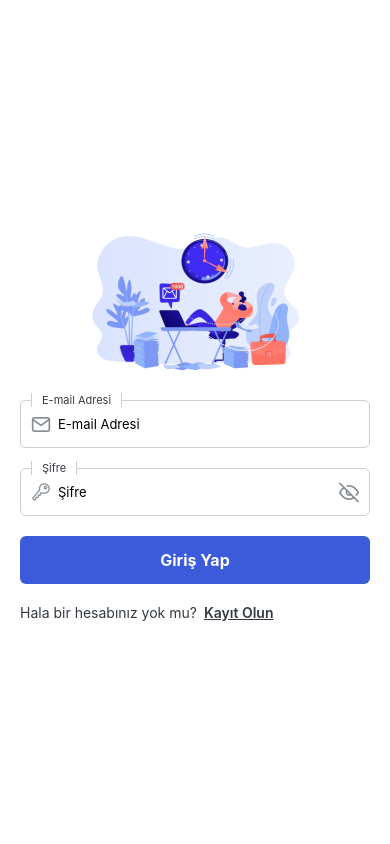
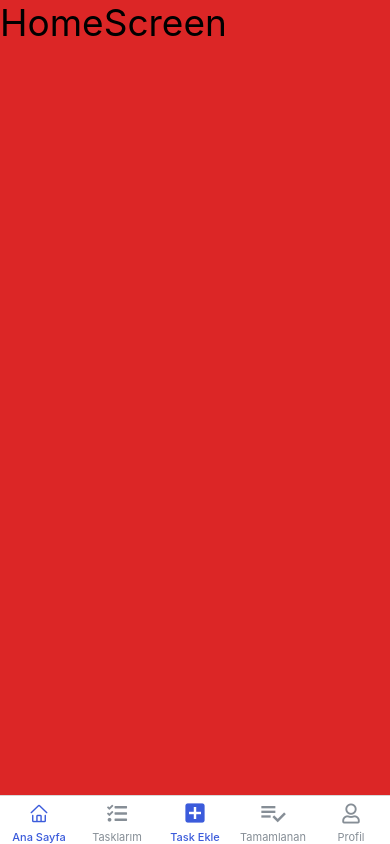
Before and after one commit to emremrt98/My-List-App, a React Native app: screen /Home in a window 390 px wide. Built offline with nearby package versions, Linux system fonts and the light colour scheme.

Commit message:
Complete bottom bar navigation for home screen

```diff
--- a/package.json
+++ b/package.json
@@ -9,6 +9,7 @@
     "web": "expo start --web"
   },
   "dependencies": {
+    "@react-navigation/bottom-tabs": "^6.5.11",
     "@react-navigation/native": "^6.1.9",
     "@react-navigation/stack": "^6.3.20",
     "@reduxjs/toolkit": "^2.0.1",
--- a/src/navigation/UserStack.js
+++ b/src/navigation/UserStack.js
@@ -1,10 +1,101 @@
-import { Text, View } from 'react-native'
 import React from 'react'
+import { createBottomTabNavigator } from '@react-navigation/bottom-tabs';
+import { HomeScreen, Profile, AddTaskScreen, CompletedScreen, TaskScreen } from '../screen';
+import { NavigationContainer } from '@react-navigation/native';
+import { AntDesign, FontAwesome5, Entypo, MaterialIcons } from '@expo/vector-icons';
+import { Text } from 'react-native';
+
+
+const Tab = createBottomTabNavigator();
 
 export default function UserStack() {
     return (
-        <View>
-            <Text>UserStack</Text>
-        </View>
+        <NavigationContainer>
+            <Tab.Navigator screenOptions={{ headerShown: false }}>
+                <Tab.Screen name="Home" component={HomeScreen}
+                    options={{
+                        tabBarLabel: ({ focused }) => (
+                            focused
+                                ?
+                                <Text className='text-[11px] text-main font-medium'>Ana Sayfa</Text>
+                                :
+                                <Text className='text-[11px] text-secondary'>Ana Sayfa</Text>
+                        ),
+                        tabBarIcon: ({ focused }) => (
+                            focused
+                                ?
+                                <AntDesign name="home" size={20} color="#3B5BDB" />
+                                :
+                                <AntDesign name="home" size={20} color="#868E96" />
+                        ),
+                    }}
+
+                />
+
+
+                <Tab.Screen name="Task" component={TaskScreen}
+                    options={{
+                        tabBarLabel: ({ focused }) => (
+                            focused
+                                ?
+                                <Text className='text-[11px] text-main font-medium'>Tasklarım</Text>
+                                :
+                                <Text className='text-[11px] text-secondary'>Tasklarım</Text>
+                        ),
+                        tabBarIcon: ({ focused }) => (
+                            focused
+                                ?
+                                <FontAwesome5 name="tasks" size={20} color="#3B5BDB" />
+                                :
+                                <FontAwesome5 name="tasks" size={20} color="#868E96" />
+                        ),
+                    }}
+
+                />
+                <Tab.Screen name="AddTask" component={AddTaskScreen}
+                    options={{
+                        tabBarLabel: () => (<Text className='text-[11px] text-main font-medium'>Task Ekle</Text>),
+                        tabBarIcon: () => (<Entypo name="squared-plus" size={24} color="#3B5BDB" />),
+                    }}
+                />
+                <Tab.Screen name="Completed" component={CompletedScreen}
+                    options={{
+                        tabBarLabel: ({ focused }) => (
+                            focused
+                                ?
+                                <Text className='text-[11px] text-main font-medium'>Tamamlanan</Text>
+                                :
+                                <Text className='text-[11px] text-secondary'>Tamamlanan</Text>
+                        ),
+                        tabBarIcon: ({ focused }) => (
+                            focused
+                                ?
+                                <MaterialIcons name="playlist-add-check" size={28} color="#3B5BDB" />
+                                :
+                                <MaterialIcons name="playlist-add-check" size={28} color="#868E96" />
+                        ),
+                    }}
+
+                />
+                <Tab.Screen name="Profile" component={Profile}
+                    options={{
+                        tabBarLabel: ({ focused }) => (
+                            focused
+                                ?
+                                <Text className='text-[11px] text-main font-medium'>Profil</Text>
+                                :
+                                <Text className='text-[11px] text-secondary'>Profil</Text>
+                        ),
+                        tabBarIcon: ({ focused }) => (
+                            focused
+                                ?
+                                <FontAwesome5 name="user" size={20} color="#3B5BDB" />
+                                :
+                                <FontAwesome5 name="user" size={20} color="#868E96" />
+                        ),
+                    }}
+                />
+            </Tab.Navigator>
+        </NavigationContainer>
     )
 }
--- a/src/navigation/index.jsx
+++ b/src/navigation/index.jsx
@@ -8,7 +8,7 @@ import { useSelector } from 'react-redux'
 
 export default function NavigationStack() {
     const { loader } = useSelector((state) => state.general);
-    const isLogin = false;
+    const isLogin = true;
 
     return (
         <>
--- /dev/null
+++ b/src/screen/AddTaskScreen.jsx
@@ -0,0 +1,10 @@
+import { Text, View } from 'react-native'
+import React from 'react'
+
+export default function AddTaskScreen() {
+    return (
+        <View>
+            <Text>AddTaskScreen</Text>
+        </View>
+    )
+}
--- /dev/null
+++ b/src/screen/CompletedScreen.jsx
@@ -0,0 +1,10 @@
+import { Text, View } from 'react-native'
+import React from 'react'
+
+export default function CompletedScreen() {
+    return (
+        <View>
+            <Text>CompletedScreen</Text>
+        </View>
+    )
+}
--- a/src/screen/HomeScreen.jsx
+++ b/src/screen/HomeScreen.jsx
@@ -3,7 +3,7 @@ import React from 'react'
 
 export default function HomeScreen() {
     return (
-        <View className="bg-red-600 flex-1 py-20">
+        <View className="bg-red-600 flex-1">
             <Text className="text-[37px]">HomeScreen</Text>
         </View>
     )
--- /dev/null
+++ b/src/screen/Profile.jsx
@@ -0,0 +1,10 @@
+import { Text, View } from 'react-native'
+import React from 'react'
+
+export default function Profile() {
+    return (
+        <View>
+            <Text>Profile</Text>
+        </View>
+    )
+}
--- /dev/null
+++ b/src/screen/TaskScreen.jsx
@@ -0,0 +1,10 @@
+import { Text, View } from 'react-native'
+import React from 'react'
+
+export default function TaskScreen() {
+    return (
+        <View>
+            <Text>TaskScreen</Text>
+        </View>
+    )
+}
```
Also changed, not shown: src/screen/index.js (+8 -0 lines), 1 other file (tests, documents, lock files or other folders).
